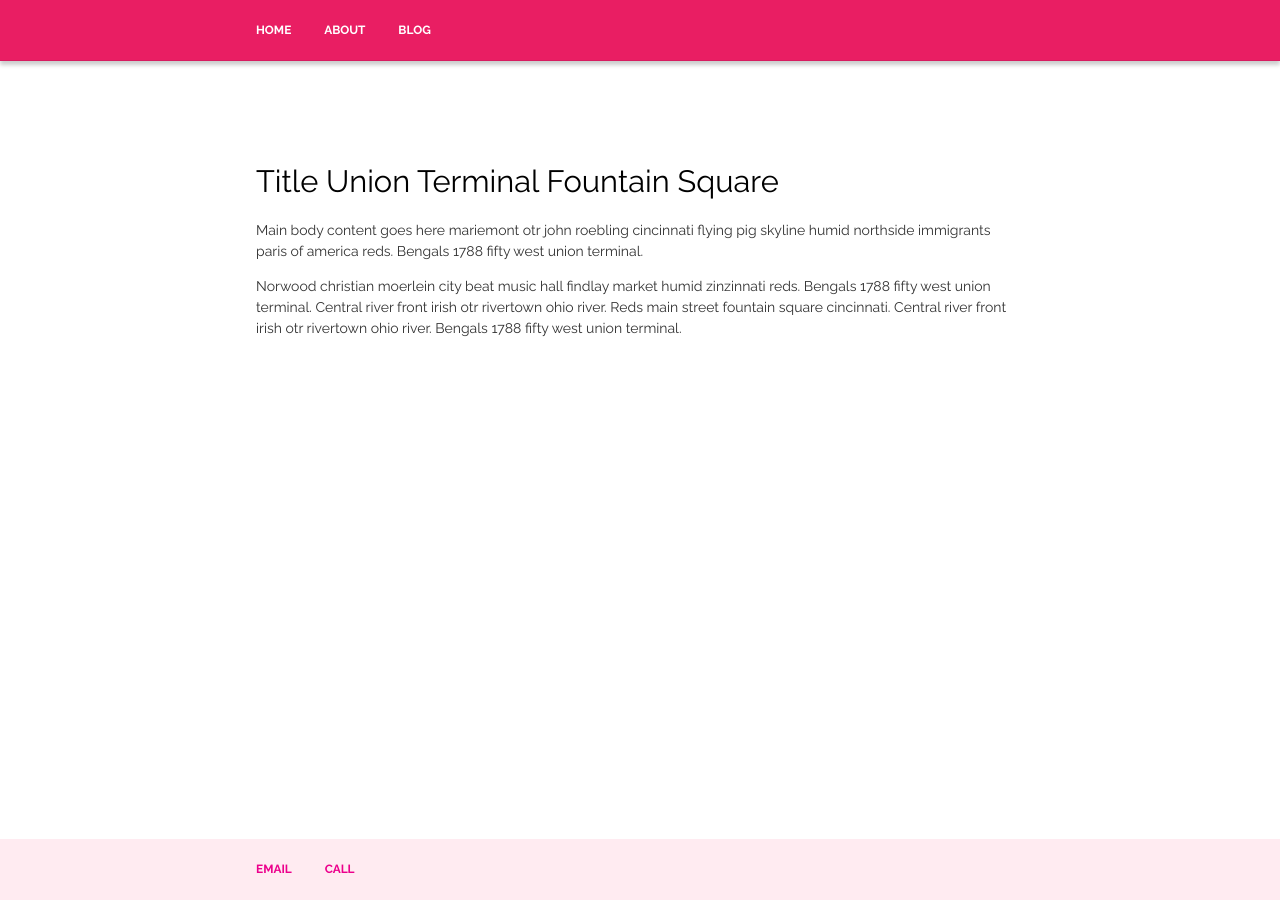
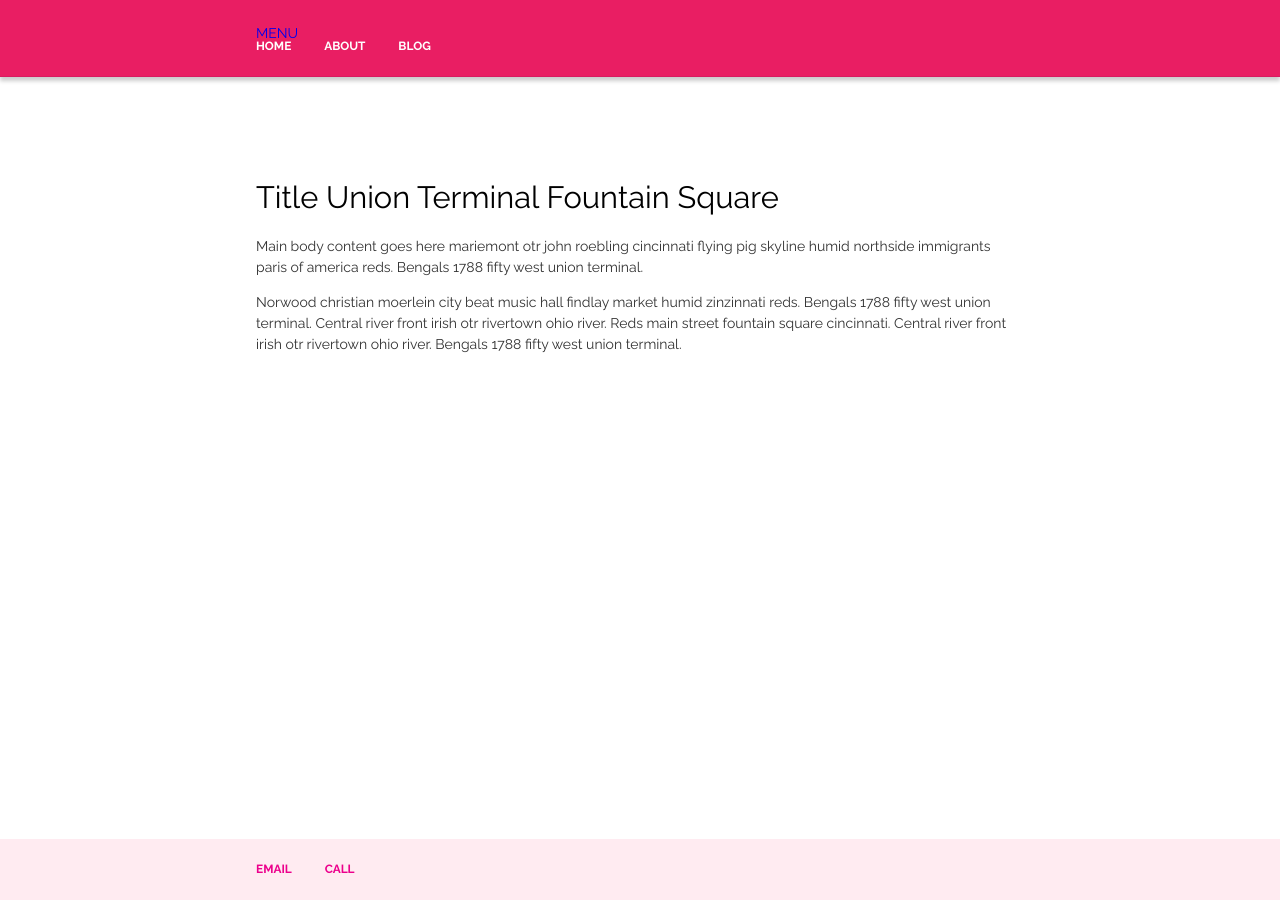
Before and after one commit to banbanbana/happybana.github.io, a Jekyll site: the page index.html, which Jekyll copies as it is, in a window 1280 px wide. Built offline with Jekyll 4.4.1, drawn with Linux system fonts in a browser that asks for light colours.

Commit message:
Update index.html

```diff
--- a/index.html
+++ b/index.html
@@ -8,7 +8,8 @@
 	<body>
 	<div id="main-wrapper">
 	<header>
-		<nav>
+		<nav role="navigation">
+			<a href="#" id="menubtn">MENU</a>
 			<ul>
 				<li><a href="/">Home</a></li>
 				<li><a href="/about">About</a></li>
```
